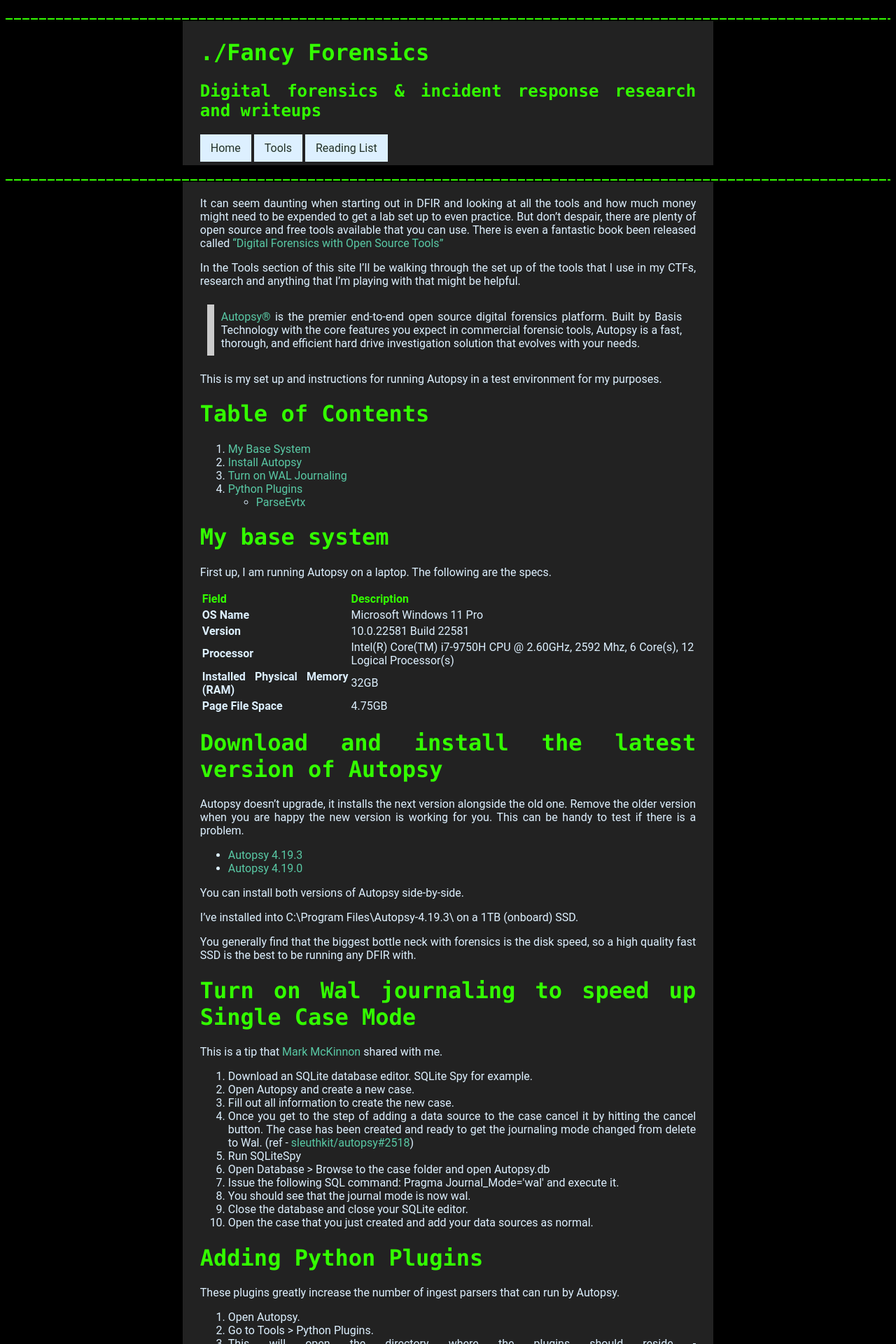
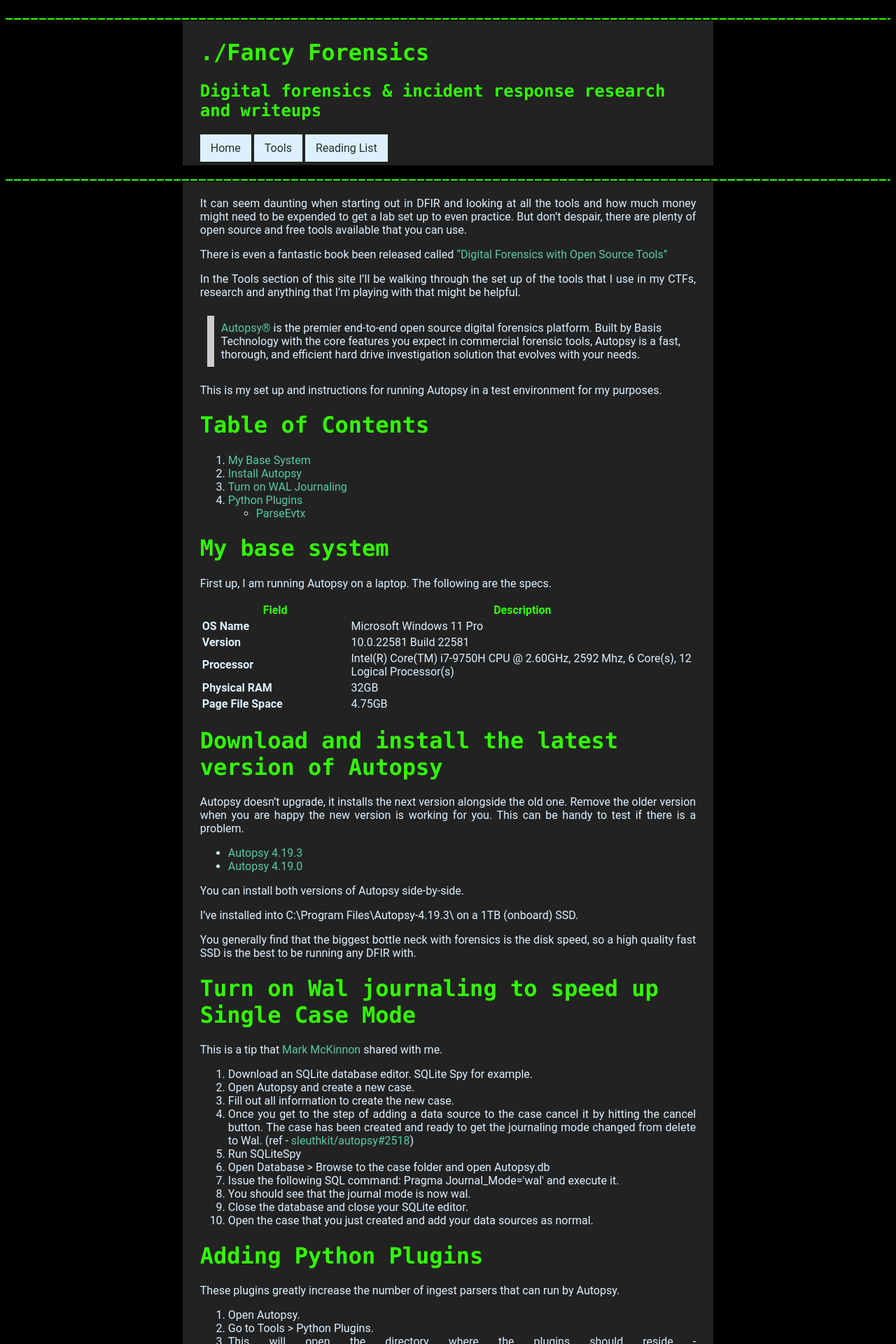
Before and after one commit to shannaniggans/fancy4n6.github.io, a Jekyll site: the page built from _posts/2022-05-03-Autopsy.md, in a window 1280 px wide. Shown: the top 1920 px of the page at 70% size. Built offline with Jekyll 4.4.1, drawn with Linux system fonts in a browser that asks for light colours.

```diff
--- a/Gemfile
+++ b/Gemfile
@@ -1,5 +1,7 @@
 source "https://rubygems.org"
 
-gem 'github-pages', group: :jekyll_plugins
+gem "github-pages", "~> 226", group: :jekyll_plugins
 
 gem "webrick", "~> 1.7"
+
+gem 'wdm', '>= 0.1.0' if Gem.win_platform?
--- a/_config.yml
+++ b/_config.yml
@@ -1,6 +1,8 @@
 url: "www.fancy4n6.com" # the base hostname & protocol for your site, e.g. http://example.com
-baseurl: "/" # the subpath of your site, e.g. /blog
+baseurl: "" # the subpath of your site, e.g. /blog
 title: "./Fancy Forensics" # the name of your site, e.g. ACME Corp.
 description: "Digital forensics & incident response research and writeups"
-markdown: GFM
 highlighter: rouge
+kramdown:
+  math_engine: mathjax
+  syntax_highlighter: rouge
--- a/_posts/2022-05-03-Autopsy.md
+++ b/_posts/2022-05-03-Autopsy.md
@@ -5,7 +5,9 @@ tags: [ Autopsy, Tools, Getting-Started ]
 date: '2022-05-03 08:58 +10'
 title: Getting started with Autopsy
 ---
-It can seem daunting when starting out in DFIR and looking at all the tools and how much money might need to be expended to get a lab set up to even practice. But don't despair, there are plenty of open source and free tools available that you can use. There is even a fantastic book been released called <a href="https://www.amazon.com.au/Digital-Forensics-Open-Source-Tools">"Digital Forensics with Open Source Tools"</a>
+It can seem daunting when starting out in DFIR and looking at all the tools and how much money might need to be expended to get a lab set up to even practice. But don't despair, there are plenty of open source and free tools available that you can use.
+
+There is even a fantastic book been released called <a href="https://www.amazon.com.au/Digital-Forensics-Open-Source-Tools">"Digital Forensics with Open Source Tools"</a>
 
 In the Tools section of this site I'll be walking through the set up of the tools that I use in my CTFs, research and anything that I'm playing with that might be helpful.
 
@@ -36,23 +38,23 @@ First up, I am running Autopsy on a laptop. The following are the specs.
    </thead>
    <tbody>
       <tr>
-      <td markdown="span">**OS Name**</td>
+      <td markdown="span"><b>OS Name</b></td>
       <td markdown="span">Microsoft Windows 11 Pro </td>
       </tr>
       <tr>
-      <td markdown="span">**Version**</td>
+      <td markdown="span"><b>Version</b></td>
       <td markdown="span">10.0.22581 Build 22581</td>
       </tr>
       <tr>
-      <td markdown="span">**Processor**</td>
+      <td markdown="span"><b>Processor</b></td>
       <td markdown="span">Intel(R) Core(TM) i7-9750H CPU @ 2.60GHz, 2592 Mhz, 6 Core(s), 12 Logical Processor(s)</td>
       </tr>
       <tr>
-      <td markdown="span">**Installed Physical Memory (RAM)**</td>
+      <td markdown="span"><b>Physical RAM</b></td>
       <td markdown="span">32GB</td>
       </tr>
       <tr>
-      <td markdown="span">**Page File Space**</td>
+      <td markdown="span"><b>Page File Space</b></td>
       <td markdown="span">4.75GB</td>
       </tr>
    </tbody>
@@ -103,9 +105,9 @@ These plugins greatly increase the number of ingest parsers that can run by Auto
 <ul>
    <li>If you add the name of an event log under other, you must add the name and THEN check the other box. To be sure I check it on then off and then on again. Separate the names with a comma.</li></ul>
 
-   ![ParseEVTX](imgs/Autopsy_parse_evtx_other.png)
+   ![ParseEVTX]({{site.baseurl}}/assets/imgs/Autopsy_parse_evtx_other.png)
 
 <ul>
    <li>You know it's worked when you get the logs in Autopsy OR you check the log file and the list of names appears next to "Other".</li></ul>
 
-   ![Autopsy logs](imgs/2022-04-01-05-08-51.png)
+   ![Autopsy logs]({{site.baseurl}}/assets/imgs/2022-04-01-05-08-51.png)
--- a/_sass/main.scss
+++ b/_sass/main.scss
@@ -7,11 +7,12 @@ body {
   @import url('https://fonts.googleapis.com/css2?family=Roboto&display=swap');
   font-family: 'Roboto',
   sans-serif;
-  text-align: justify;
+
 }
 
 p, li {
   color:#DDF0FF;
+  text-align: justify;
 }
 
 td {
@@ -29,6 +30,8 @@ h1, h2, h3, h4, h5, h6 {
     monospace;
 }
 
+
+
 /* the div class="container" is to set that size of the main part of the site
   It's set in the header, body and footer*/
 .container {
@@ -36,6 +39,13 @@ h1, h2, h3, h4, h5, h6 {
   margin-left:20%;
   margin-right:20%;
   padding: 5px 25px 5px 25px;
+}
+
+.container img {
+    display: block;
+    margin-left: auto;
+    margin-right: auto;
+    width: 80%;
 }
 
 .line {
```
Also changed, not shown: index.md (+2 -2 lines), Gemfile.lock, _posts/imgs/2022-04-01-05-08-51.png (deleted), assets/imgs/2022-04-01-05-08-51.png (added), assets/imgs/Autopsy_parse_evtx_other.png (renamed from _posts/imgs/Autopsy_parse_evtx_other.png), 6 other files.
